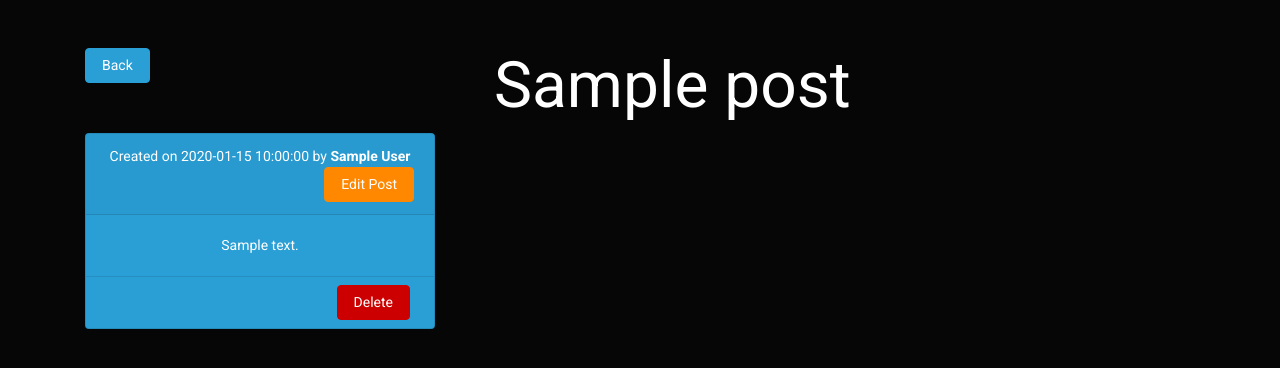
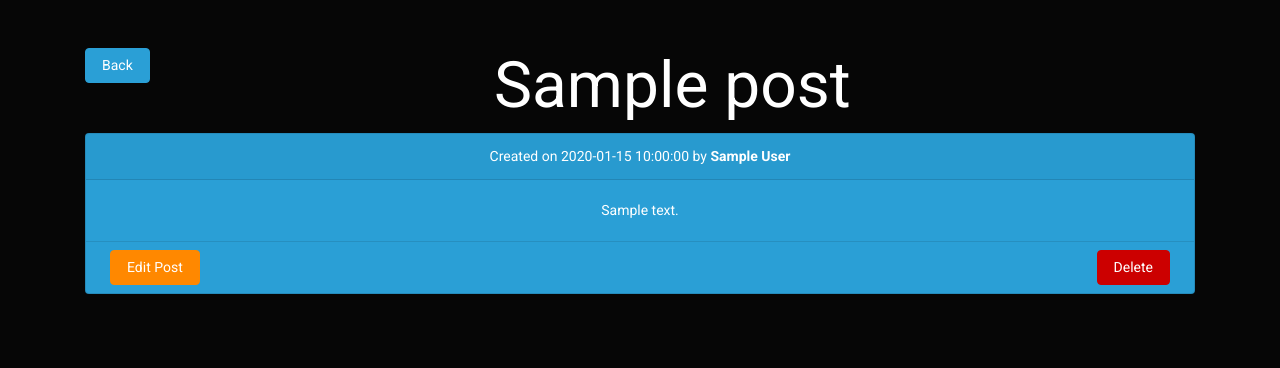
Before and after one commit to git-temak/wejapa, a PHP site: page /post.php?id=1 in a window 1280 px wide. Shown: the part 73-441 px from the top of the page. Run offline with PHP 8.4, Linux system fonts and the light colour scheme; tables that the repository leaves empty or names only in its code hold one stand-in row (values such as "Sample post").

Commit message:
updates
- edit button rearrangement
- homepage card sizing

```diff
--- a/blog-app/inc/header.php
+++ b/blog-app/inc/header.php
@@ -6,7 +6,7 @@
 	<link rel="stylesheet" type="text/css" href="https://bootswatch.com/4/cyborg/bootstrap.min.css">
 	<style type="text/css">
 		@media (min-width: 1024px){
-			.card{max-width: 350px;}
+			.cst-crd{max-width: 350px;}
 		}
 	</style>
 </head>
--- a/blog-app/index.php
+++ b/blog-app/index.php
@@ -24,7 +24,7 @@
 		<h1>Posts</h1>
 		<div class="row d-flex justify-content-between justify-content-lg-center mx-3 mx-lg-0 pt-3">
 			<?php foreach($posts as $post) : ?>
-				<div class="col-12 col-lg-4 card text-white bg-primary px-0 mb-3 mx-lg-2">
+				<div class="col-12 col-lg-4 card cst-crd text-white bg-primary px-0 mb-3 mx-lg-2">
 				  <div class="card-header">Created on <?php echo $post['created_at']; ?> by <span class="font-weight-bold"><?php echo $post['author']; ?></span></div>
 				  <div class="card-body">
 				    <h2 class="card-title text-capitalize"><a class="text-white nav-link" href="post.php?id=<?php echo $post['id'] ?>"><?php echo $post['title']; ?></a></h2>
--- a/blog-app/post.php
+++ b/blog-app/post.php
@@ -42,13 +42,13 @@
 		<h1><?php echo $post['title']; ?></h1>
 		<div class="card text-white bg-primary mb-3">
 		  <div class="card-header">Created on <?php echo $post['created_at']; ?> by <span class="font-weight-bold"><?php echo $post['author']; ?></span>
-		  	<a class="btn btn-warning float-right" href="<?php echo ROOT_URL; ?>editpost.php?id=<?php echo $post['id'] ?>">Edit Post</a>
 		  </div>
 		  <div class="card-body">
 		    <p class="card-text"><?php echo $post['body']; ?></p>
 		  </div>
 		  <hr class="my-0">
 		  <div class="d-block px-4 py-2">
+		  	<a class="btn btn-warning float-left" href="<?php echo ROOT_URL; ?>editpost.php?id=<?php echo $post['id'] ?>">Edit Post</a>
 		  	<form method="POST" action="<?php $_SERVER['PHP_SELF']; ?>">
 		  		<input type="hidden" name="delete_id" value="<?php echo $post['id']; ?>">
 		  		<button type="submit" class="btn btn-danger float-right" name="delete" value="delete">Delete</button>
```
